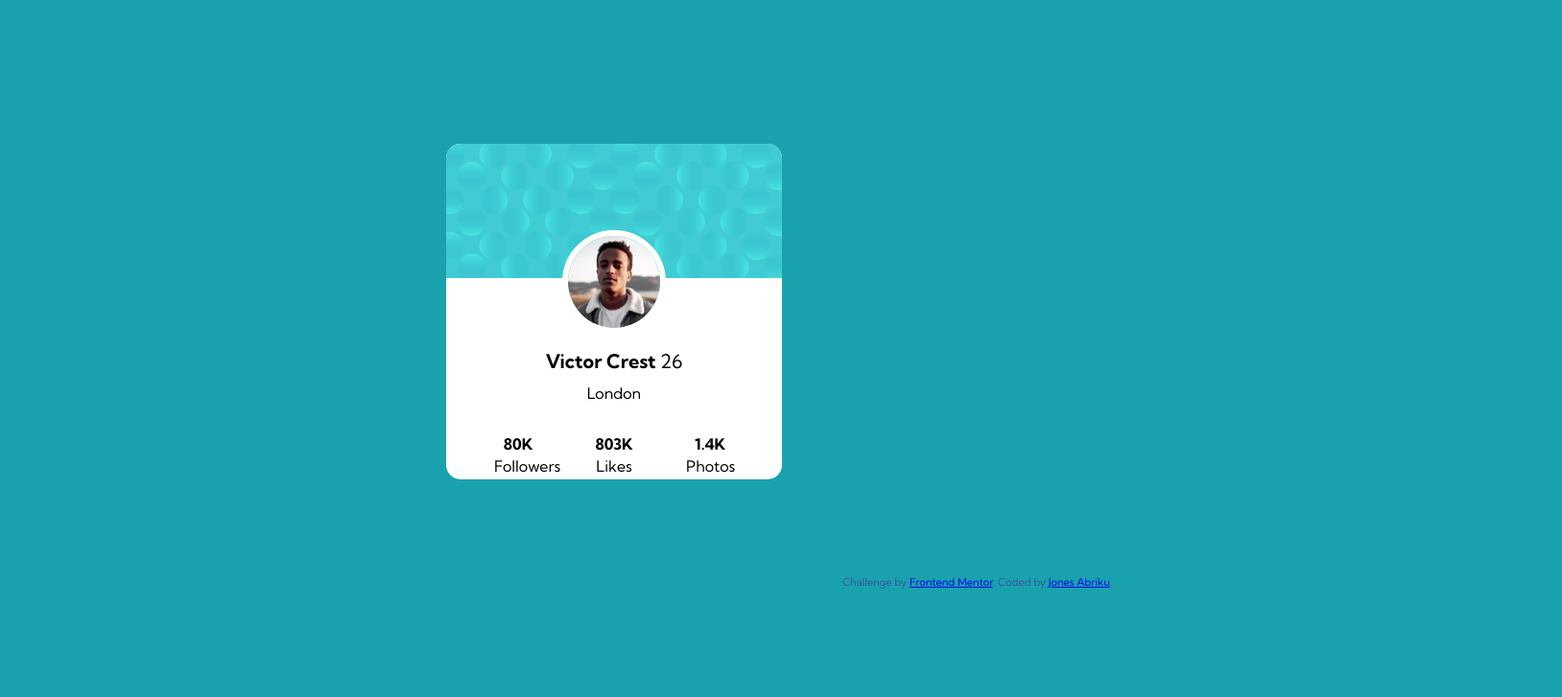
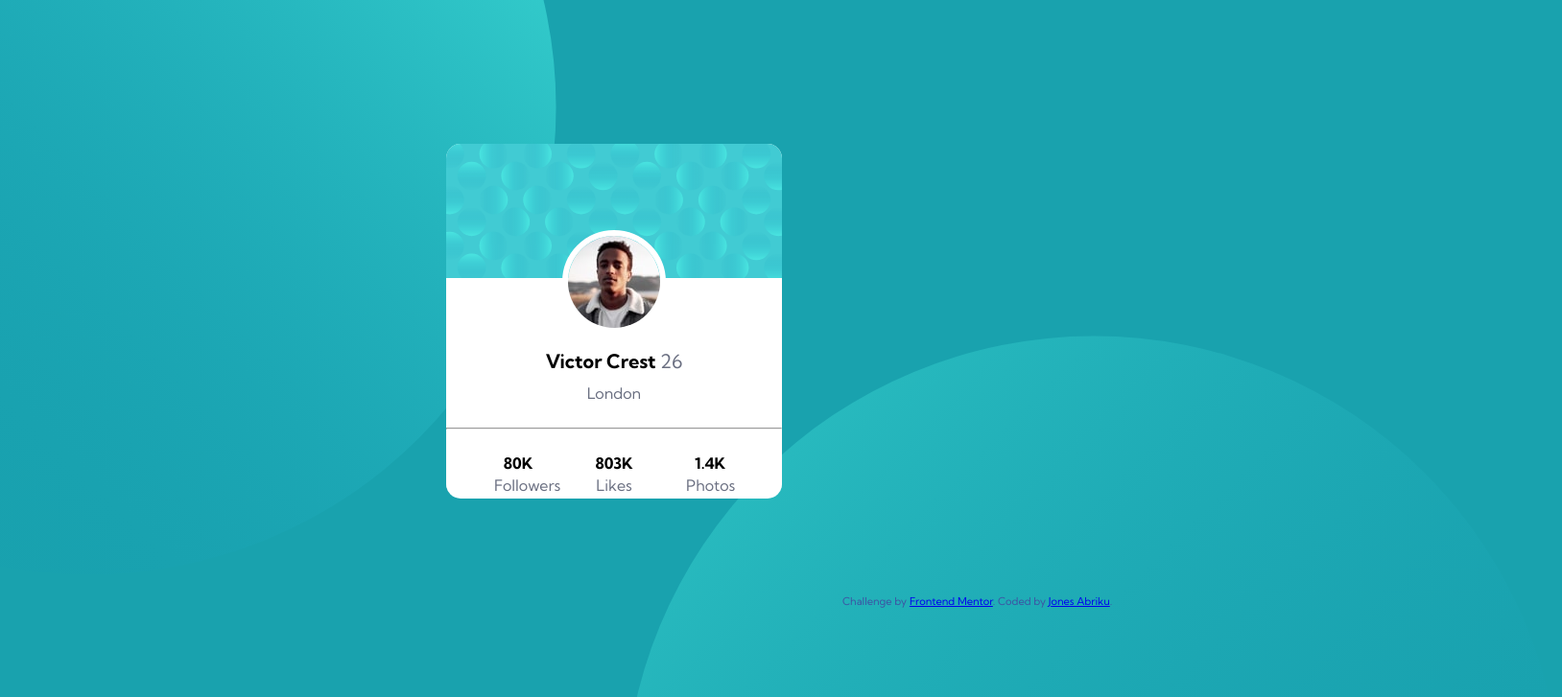
Before and after one commit to Jonesovo/Profile-Card-Component-Challenge, a plain HTML site: page index.html in a window 1280 px wide. Shown: the top 727 px of the page at 96% size, 1628 px wide, since content can reach past the window. Drawn offline with Linux system fonts and the light colour scheme.

Commit message:
Edited some elements

```diff
--- a/css/style.css
+++ b/css/style.css
@@ -1,6 +1,7 @@
 body {
     background-color:  hsl(185, 75%, 39%);
     font-family: 'Kumbh Sans', sans-serif;
+
 }
 
 
@@ -8,11 +9,22 @@ h1 {
     font-size: 20px;
     position: relative;
     bottom: 55px;
+
+}
+
+hr {
+    color: hsl(0, 0%, 59%);
+    position: relative;
+    bottom: 50px;
+
 }
 
 span {
     font-weight: lighter;
+    color: hsl(227, 10%, 46%);
 }
+
+
 
 .attribution {
     font-size: 11px; text-align: center;
@@ -22,6 +34,7 @@ span {
 
 
 #location {
+    color: hsl(227, 10%, 46%);
     position: relative;
     bottom: 60px;
 
@@ -35,7 +48,7 @@ span {
     font-weight: bold;
     text-align: center;
     padding-left: 50px;
-    padding-top: 30px;
+    padding-top: 40px;
     line-height: 1.4;
 }
 
@@ -46,7 +59,7 @@ span {
     margin-top: 150px;
     text-align: center;
     width: 350px;
-    height: 350px;
+    height: 370px;
 }
 .top-image {
     border: 6px solid #ffffff;
@@ -62,3 +75,24 @@ span {
     position: relative;
     bottom: 112px;
 }
+
+.top-bubble {
+    position: absolute;
+    right: 700px;
+    bottom: 200px;
+    z-index: -1;
+
+
+}
+
+.bottom-bubble {
+    position: absolute;
+    top: 350px;
+    left: 650px;
+    z-index: -1;
+}
+
+@media screen and (max-width: 480px) {
+    .top-bubble {position: static; }
+    .bottom-bubble {position: static;}
+}
--- a/index.html
+++ b/index.html
@@ -16,13 +16,16 @@
 <body>
   <div class="main-page">
     <div class="profile">
+      <img class="top-bubble" src="images/bg-pattern-top.svg" alt="">
       <img class="top-image" src="images/image-victor.jpg" alt="">
       <img class="top-pattern" src="images/bg-pattern-card.svg" alt="">
       <h1>Victor Crest <span>26</span></h1>
       <p id="location">London</p>
+      <hr>
       <p class="log">80K <br><span>Followers</span></p>
       <p class="log">803K <br><span>Likes</span></p>
       <p class="log">1.4K <br><span>Photos</span></p>
+      <img class="bottom-bubble" src="images/bg-pattern-bottom.svg" alt="">
     </div>
 
 
```
